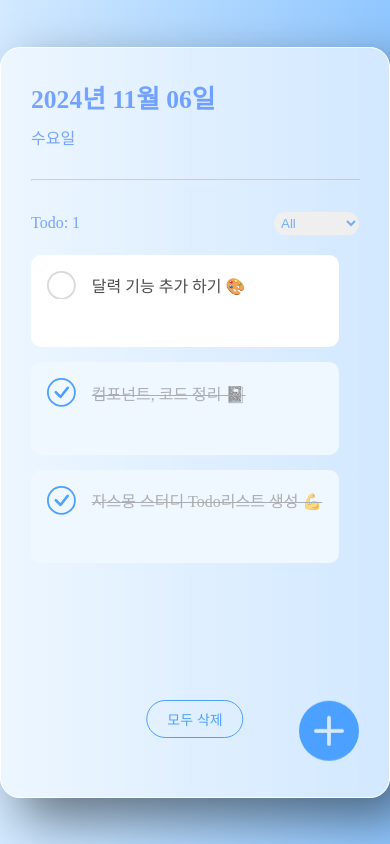
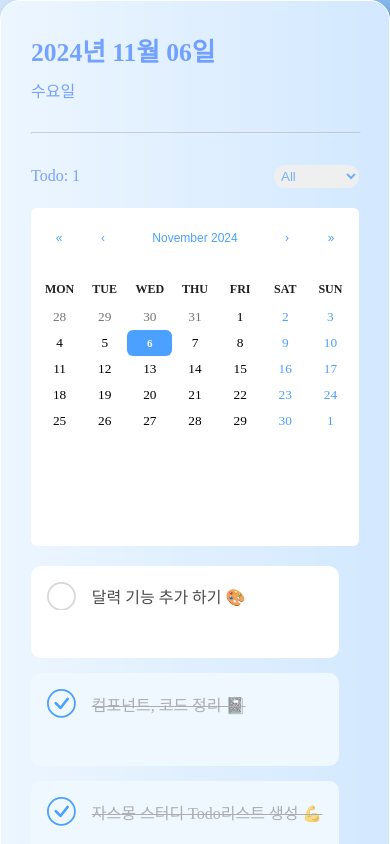
Before and after one commit to ydw1996/react-todo, a React (Create React App) app: page / in a window 390 px wide. Shown: the top 844 px of the page. Built offline with nearby package versions, Linux system fonts and the light colour scheme; a web font is replaced by a local one.

Commit message:
feat: Calender 추가

```diff
--- a/package.json
+++ b/package.json
@@ -9,7 +9,7 @@
     "classnames": "^2.5.1",
     "moment": "^2.29.4",
     "react": "^18.2.0",
-    "react-calendar": "^4.0.0",
+    "react-calendar": "^4.8.0",
     "react-datepicker": "^4.10.0",
     "react-dom": "^18.2.0",
     "react-icons": "^4.7.1",
--- a/src/App.jsx
+++ b/src/App.jsx
@@ -1,7 +1,8 @@
 import { BsFillPlusCircleFill } from 'react-icons/bs';
 
+import classNames from "classnames";
 import styles from './App.module.css';
-import { TodoAlert, TodoBoard, TodoFilter, TodoList, TodoPopup } from './components';
+import { TodoAlert, TodoBoard, TodoCalender, TodoFilter, TodoList, TodoPopup } from './components';
 import { useAlertStore, useTodoStore } from './store';
 
 const App = () => {
@@ -23,9 +24,18 @@ const App = () => {
     <div className={styles.todoApp}>
       <TodoBoard>
         <TodoFilter />
+        <div className={styles.todoBox}>
+          <TodoCalender />
           <TodoList />
-        <BsFillPlusCircleFill className={styles.todoAddBtn} onClick={openAddTodoPopup} />
-        <button className={styles.allDeleteBtn} onClick={() => deleteAllAlert(deleteAllTodos)}>
+        </div>
+        <BsFillPlusCircleFill
+          className={styles.todoAddBtn}
+          onClick={openAddTodoPopup}
+        />
+        <button
+          className={classNames(styles.allDeleteBtn, styles.outlineBtn)}
+          onClick={() => deleteAllAlert(deleteAllTodos)}
+        >
           모두 삭제
         </button>
         {isPopupOpen && <TodoPopup />}
--- a/src/App.module.css
+++ b/src/App.module.css
@@ -4,15 +4,6 @@ html {
 body {
     height: 100%;
     margin: 0;
-}
-button {
-    padding: 8px 20px;
-    font-size: 14px;
-    border: 1px solid;
-    border-radius: 20px;
-    cursor: pointer;
-    color: rgb(76, 160, 255);
-    background-color: transparent;
 }
 .todoApp {
     min-height: 100vh;
@@ -24,6 +15,17 @@ button {
     background: linear-gradient(90deg, rgb(211, 234, 255), rgb(144, 199, 255));
 }
 
+.todoBox {
+  display: flex;
+  gap: 20px;
+}
+
+/* 반응형 */
+@media (max-width: 900px) {
+    .todoBox {
+        flex-direction: column;
+    }
+}
 .todoAddBtn {
     position: absolute;
     right: 30px;
@@ -47,9 +49,19 @@ button {
     transition: 0.5s ease-in-out;
 }
 
+.outlineBtn {
+    padding: 8px 20px;
+    font-size: 14px;
+    border: 1px solid;
+    border-radius: 20px;
+    cursor: pointer;
+    color: rgb(76, 160, 255);
+    background-color: transparent;
+}
+
 .allDeleteBtn {
     position: absolute;
-    bottom: 40px;
+    bottom: 20px;
     left: 50%;
     transform: translate(-50%, -50%);
 }
--- a/src/components/TodoBoard/index.jsx
+++ b/src/components/TodoBoard/index.jsx
@@ -1,20 +1,24 @@
 import moment from 'moment';
 import './TodoBoard.css';
+import useTodoStore from "../../store/useTodoStore";
 
 const TodoBoard = ({ children }) => {
-    const currentDate = new Date();
+     const { currentDate } = useTodoStore();
+
     const dayName = currentDate.toLocaleString('ko-KR', {
         weekday: 'long',
     });
     const formattedDate = moment(currentDate).format('YYYY년 MM월 DD일');
 
     return (
-        <div className="todo-container">
-            <h1>{formattedDate}</h1>
-            <div className="day">{dayName}</div>
-            <hr />
-            <div className="todo-board">{children}</div>
+      <div className="todo-container">
+        <h1>{formattedDate}</h1>
+        <div className="day">{dayName}</div>
+        <hr />
+        <div className="todo-board">
+          {children}
         </div>
+      </div>
     );
 };
 
--- /dev/null
+++ b/src/components/TodoCalender/TodoCalender.css
@@ -0,0 +1,121 @@
+.react-calendar {
+  width: 400px;
+  height: 50vh;
+  max-width: 100%;
+  background-color: #fff;
+  color: #222;
+  padding: 10px;
+  border-radius: 10px;
+  line-height: 1.125em;
+  border: none;
+  overflow: hidden;
+  font-family: "googleNanumGothic-R";
+}
+.react-calendar__navigation button {
+  color: rgb(76, 160, 255);
+  min-width: 44px;
+  background: none;
+  font-size: 16px;
+  margin-top: 8px;
+}
+.react-calendar__navigation button:enabled:hover,
+.react-calendar__navigation button:enabled:focus {
+  background-color: aliceblue;
+  border-radius: 10px;
+}
+.react-calendar__navigation button[disabled] {
+  background-color: #f0f0f0;
+}
+abbr[title] {
+  text-decoration: none;
+}
+.react-calendar__month-view__days__day--weekend {
+ color: #d10000;
+}
+.react-calendar__tile:enabled:hover,
+.react-calendar__tile:enabled:focus {
+  background: aliceblue;
+  color: rgb(76, 160, 255);
+  border-radius: 6px;
+}
+.react-calendar__tile--now {
+  background: aliceblue;
+  border-radius: 6px;
+  font-weight: bold;
+  color: rgb(76, 160, 255);
+}
+.react-calendar__tile--now:enabled:hover,
+.react-calendar__tile--now:enabled:focus {
+  background: aliceblue;
+  border-radius: 6px;
+  font-weight: bold;
+  color: rgb(76, 160, 255);
+}
+.react-calendar__tile--hasActive:enabled:hover,
+.react-calendar__tile--hasActive:enabled:focus {
+  background: aliceblue;
+}
+.react-calendar__tile--active {
+  background: rgb(76, 160, 255);
+  border-radius: 6px;
+  font-weight: bold;
+  color: white;
+}
+.react-calendar__tile--active:enabled:hover,
+.react-calendar__tile--active:enabled:focus {
+  background: rgb(76, 160, 255);
+  color: white;
+}
+.react-calendar__month-view__days__day--weekend {
+  color: rgb(76, 160, 255);
+}
+.react-calendar--selectRange .react-calendar__tile--hover {
+  background-color: aliceblue;
+}
+.react-calendar__tile--range {
+  background: #f8f8fa;
+  color: rgb(76, 160, 255);
+  border-radius: 0;
+}
+.react-calendar__tile--rangeStart {
+  border-top-right-radius: 0;
+  border-bottom-right-radius: 0;
+  border-top-left-radius: 6px;
+  border-bottom-left-radius: 6px;
+  background: rgb(76, 160, 255);
+  color: white;
+}
+.react-calendar__tile--rangeEnd {
+  border-radius: 6px;
+  border-bottom-right-radius: 6px;
+  background: rgb(76, 160, 255);
+  color: white;
+}
+
+/* MO */
+@media screen and (max-width: 725px) {
+  .react-calendar {
+    width: 100%;
+    height: 40vh;
+    padding: 6px;
+    border-radius: 6px;
+    font-size: 1rem;
+  }
+
+  .react-calendar__navigation button {
+    font-size: 12px;
+    margin-top: 4px;
+  }
+
+  .react-calendar__tile {
+    padding: 4px;
+  }
+
+  .react-calendar__tile--now {
+    font-size: 11px;
+  }
+
+  .react-calendar__tile--active {
+    font-size: 11px;
+  }
+}
--- /dev/null
+++ b/src/components/TodoCalender/index.jsx
@@ -0,0 +1,17 @@
+import Calendar from "react-calendar";
+import "react-calendar/dist/Calendar.css";
+import "./TodoCalender.css";
+import useTodoStore from "../../store/useTodoStore";
+
+const TodoCalender = () => {
+    const { currentDate, setCurrentDate } = useTodoStore();
+
+  return (
+    <Calendar
+      onChange={setCurrentDate}
+      value={currentDate}
+    />
+  );
+};
+
+export default TodoCalender;
--- a/src/components/index.js
+++ b/src/components/index.js
@@ -4,3 +4,4 @@ export { default as TodoFilter } from './TodoFilter';
 export { default as TodoItem } from './TodoItem';
 export { default as TodoList } from './TodoList';
 export { default as TodoPopup } from './TodoPopup';
+export { default as TodoCalender } from "./TodoCalender";
--- a/src/store/useTodoStore.js
+++ b/src/store/useTodoStore.js
@@ -3,18 +3,21 @@ import { create } from 'zustand';
 
 const useTodoStore = create((set, get) => ({
   todos: [
-    { id: uuidv4(), text: '달력 기능 추가 하기 🎨', checked: false },
-    { id: uuidv4(), text: '컴포넌트, 코드 정리 📓', checked: true },
-    { id: uuidv4(), text: '자스몽 스터디 Todo리스트 생성 💪', checked: true },
+    { id: uuidv4(), text: "달력 기능 추가 하기 🎨", checked: false },
+    { id: uuidv4(), text: "컴포넌트, 코드 정리 📓", checked: true },
+    { id: uuidv4(), text: "자스몽 스터디 Todo리스트 생성 💪", checked: true },
   ],
   selectedTodo: null,
   isPopupOpen: false,
-  filter: 'all',
+  filter: "all",
+  currentDate: new Date(),
+  setCurrentDate: (date) => set({ currentDate: date }),
+
   filteredTodos: () => {
     const { todos, filter } = get();
-    if (filter === 'all') return todos;
-    if (filter === 'done') return todos.filter((todo) => todo.checked);
-    if (filter === 'undone') return todos.filter((todo) => !todo.checked);
+    if (filter === "all") return todos;
+    if (filter === "done") return todos.filter((todo) => todo.checked);
+    if (filter === "undone") return todos.filter((todo) => !todo.checked);
   },
   remainingTodos: () => get().todos.filter((todo) => !todo.checked).length,
 
@@ -30,7 +33,9 @@ const useTodoStore = create((set, get) => ({
     })),
   editTodo: (id, text) =>
     set((state) => ({
-      todos: state.todos.map((todo) => (todo.id === id ? { ...todo, text } : todo)),
+      todos: state.todos.map((todo) =>
+        todo.id === id ? { ...todo, text } : todo
+      ),
     })),
   removeTodo: (id) =>
     set((state) => ({
```
Also changed, not shown: src/index.css (line endings or trailing spaces), 2 other files (tests, documents, lock files or other folders). Lines whose indentation alone changed are shown as unchanged.
